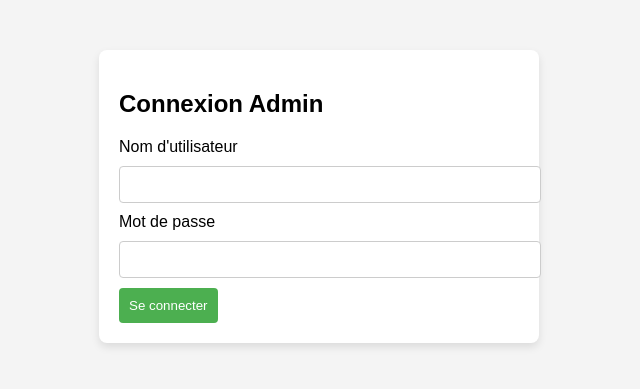
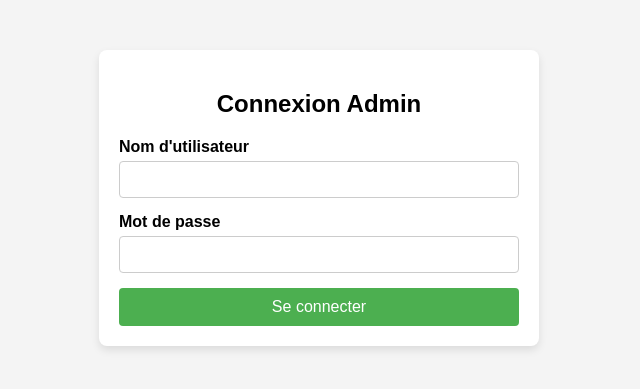
Before and after one commit to kuaix2/partyNextDoor, a PHP site: page /admin/admin_login.php in a window 1280 px wide. Shown: the top 389 px of the page, without its empty margins (321-961 px from the left). Run offline with PHP 8.4, Linux system fonts and the light colour scheme.

Commit message:
réglage de l'affichage de la page admin décalé

```diff
--- a/partyNextDoor/admin/admin_login.php
+++ b/partyNextDoor/admin/admin_login.php
@@ -68,6 +68,7 @@ if (isset($_SESSION['admin_logged_in']) && $_SESSION['admin_logged_in'] === true
         margin: 0;
         padding: 0;
     }
+
     .login-form {
         background-color: #fff;
         padding: 20px;
@@ -76,29 +77,49 @@ if (isset($_SESSION['admin_logged_in']) && $_SESSION['admin_logged_in'] === true
         max-width: 400px;
         margin: 50px auto;
     }
+
+    .login-form h2 {
+        text-align: center;
+        margin-bottom: 20px;
+    }
+
+    .login-form label {
+        display: block;
+        margin-bottom: 5px;
+        font-weight: bold;
+    }
+
     .login-form input {
         width: 100%;
         padding: 10px;
-            margin: 10px 0;
+        margin-bottom: 15px;
         border: 1px solid #ccc;
         border-radius: 4px;
+        box-sizing: border-box;
     }
+
     .login-form button {
+        width: 100%;
         padding: 10px;
         background-color: #4CAF50;
         color: white;
         border: none;
         border-radius: 4px;
         cursor: pointer;
+        font-size: 16px;
     }
+
     .login-form button:hover {
         background-color: #45a049;
     }
+
     .message {
         color: red;
         text-align: center;
+        margin-bottom: 15px;
     }
 </style>
+
 </head>
 <body>
 
```
Lines whose indentation alone changed are shown as unchanged.
